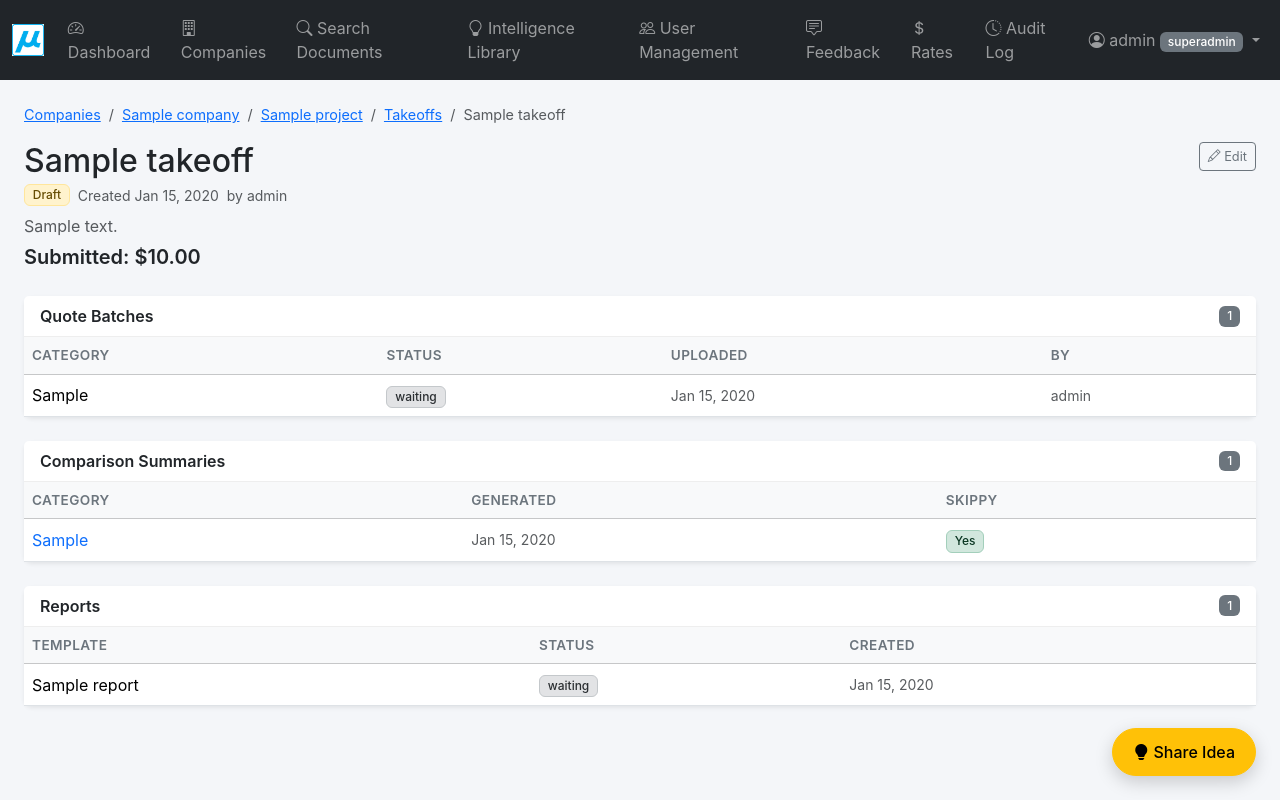
After one commit to jKeonaona/powerscan, a Flask app: page /takeoffs/1 in a window 1280 px wide. The commit adds this page. Run offline with Flask 3, Linux system fonts and the light colour scheme; a user stored in the database is signed in; tables that the repository leaves empty hold one stand-in row (values such as "Sample post").

Commit message:
Add Takeoff foundation: model, auto-migration, hub card, list/detail/form pages, and takeoff_id FKs on quote batches, comparisons, and reports
Co-Authored-By: Claude Sonnet 4.6 <noreply@anthropic.com>

```diff
--- a/app.py
+++ b/app.py
@@ -19,11 +19,11 @@ from models import (
     db, User, Company, Project, Drawing, DrawingPage, SearchHistory, Report, Feedback,
     LaborRate, InsuranceRate, PasswordResetToken, LoginEvent,
     IntelligenceTag, IntelligenceItem, QuoteBatch,
-    ComparisonSummary, QuoteComparisonExport,
+    ComparisonSummary, QuoteComparisonExport, Takeoff,
     ROLE_SUPERADMIN, ROLE_ADMIN, ROLE_USER, ROLES,
     DOC_TYPES, DEFAULT_DOC_TYPE,
     FEEDBACK_TYPES, FEEDBACK_STATUSES, DEFAULT_FEEDBACK_STATUS,
-    PROJECT_STATUSES,
+    PROJECT_STATUSES, TAKEOFF_STATUSES,
 )
 from email_notify import (
     send_feedback_email_async, send_reply_email_async, send_password_reset_email_async,
@@ -127,9 +127,12 @@ def _run_migrations(database):
         ("intelligence_item", "shortlisted_bid_id", "INTEGER"),
         ("intelligence_item", "shortlisted_scope_option", "VARCHAR(100)"),
         ("comparison_summary", "skippy_recommendation", "TEXT"),
+        ("comparison_summary", "takeoff_id", "INTEGER"),
         ("project", "status", "VARCHAR(32) NOT NULL DEFAULT 'Active'"),
         ("project", "archived_at", "DATETIME"),
         ("project", "bid_date", "DATE"),
+        ("quote_batch", "takeoff_id", "INTEGER"),
+        ("report", "takeoff_id", "INTEGER"),
     ]
     for table, column, col_def in migrations:
         try:
@@ -491,6 +494,46 @@ def _do_archive_sweep(app=None):
     return _run()
 
 
+def migrate_projects_to_takeoffs():
+    """Idempotent: create one Final takeoff per project that has no takeoffs yet."""
+    projects = Project.query.all()
+    created = 0
+    for project in projects:
+        if not project.takeoffs:
+            t = Takeoff(
+                project_id=project.id,
+                name="Initial Takeoff",
+                status="Final",
+            )
+            db.session.add(t)
+            created += 1
+    if created:
+        db.session.commit()
+        print(f"[migrate_projects_to_takeoffs] Created {created} takeoff(s).")
+
+
+def _get_active_takeoff(project_id):
+    """Return the active takeoff for a project (Final if exists, else latest Draft, else create one)."""
+    final = (
+        Takeoff.query.filter_by(project_id=project_id, status="Final")
+        .order_by(Takeoff.created_at.desc())
+        .first()
+    )
+    if final:
+        return final
+    draft = (
+        Takeoff.query.filter_by(project_id=project_id, status="Draft")
+        .order_by(Takeoff.created_at.desc())
+        .first()
+    )
+    if draft:
+        return draft
+    t = Takeoff(project_id=project_id, name="New Takeoff", status="Draft")
+    db.session.add(t)
+    db.session.commit()
+    return t
+
+
 def create_app():
     app = Flask(__name__)
     app.config.from_object(Config)
@@ -530,6 +573,8 @@ def create_app():
 
         # Seed CCC admin accounts (idempotent — skipped if email already exists)
         _seed_ccc_admins()
+        # Create Initial Takeoff for any projects that have none
+        migrate_projects_to_takeoffs()
 
     # Start background conversion worker thread
     start_worker(app)
@@ -950,9 +995,15 @@ def create_app():
             project_id=project_id, status="reviewing"
         ).count()
         report_count = Report.query.filter_by(project_id=project_id).count()
+        takeoff_count = Takeoff.query.filter_by(project_id=project_id).count()
         previous_bids_count = 0
         bid_date = None
         days_to_bid = None
+
+        if project.bid_date:
+            from datetime import date as _date
+            bid_date = project.bid_date
+            days_to_bid = (bid_date - _date.today()).days
 
         return render_template(
             "project_hub.html",
@@ -962,6 +1013,7 @@ def create_app():
             saved_categories=saved_categories,
             reviewing_batches=reviewing_batches,
             report_count=report_count,
+            takeoff_count=takeoff_count,
             previous_bids_count=previous_bids_count,
             bid_date=bid_date,
             days_to_bid=days_to_bid,
@@ -974,6 +1026,107 @@ def create_app():
         if not current_user.is_superadmin and current_user.company_id != project.company_id:
             abort(403)
         return render_template("project_previous_bids_placeholder.html", project=project)
+
+    # ── Takeoff Routes ──────────────────────────────────────────
+
+    @app.route("/projects/<int:project_id>/takeoffs")
+    @login_required
+    def takeoffs_list(project_id):
+        project = db.session.get(Project, project_id) or abort(404)
+        if not current_user.is_superadmin and current_user.company_id != project.company_id:
+            abort(403)
+        takeoffs = Takeoff.query.filter_by(project_id=project_id).order_by(Takeoff.created_at.desc()).all()
+        return render_template("takeoffs.html", project=project, takeoffs=takeoffs)
+
+    @app.route("/projects/<int:project_id>/takeoffs/new", methods=["GET", "POST"])
+    @login_required
+    @admin_required
+    def new_takeoff(project_id):
+        project = db.session.get(Project, project_id) or abort(404)
+        if not current_user.is_superadmin and current_user.company_id != project.company_id:
+            abort(403)
+        if request.method == "POST":
+            name = request.form.get("name", "").strip() or "New Takeoff"
+            status = request.form.get("status", "Draft")
+            if status not in TAKEOFF_STATUSES:
+                status = "Draft"
+            revision_note = request.form.get("revision_note", "").strip() or None
+            submitted_amount_raw = request.form.get("submitted_amount", "").strip()
+            submitted_amount = None
+            if submitted_amount_raw:
+                try:
+                    submitted_amount = float(submitted_amount_raw.replace(",", ""))
+                except ValueError:
+                    pass
+            t = Takeoff(
+                project_id=project_id,
+                name=name,
+                status=status,
+                revision_note=revision_note,
+                submitted_amount=submitted_amount,
+                created_by_user_id=current_user.id,
+            )
+            db.session.add(t)
+            db.session.commit()
+            flash(f"Takeoff '{name}' created.", "success")
+            return redirect(url_for("takeoff_detail", takeoff_id=t.id))
+        return render_template(
+            "takeoff_form.html",
+            project=project,
+            takeoff=None,
+            takeoff_statuses=TAKEOFF_STATUSES,
+        )
+
+    @app.route("/takeoffs/<int:takeoff_id>/edit", methods=["GET", "POST"])
+    @login_required
+    @admin_required
+    def edit_takeoff(takeoff_id):
+        takeoff = db.session.get(Takeoff, takeoff_id) or abort(404)
+        project = takeoff.project
+        if not current_user.is_superadmin and current_user.company_id != project.company_id:
+            abort(403)
+        if request.method == "POST":
+            takeoff.name = request.form.get("name", "").strip() or takeoff.name
+            status = request.form.get("status", "Draft")
+            if status in TAKEOFF_STATUSES:
+                takeoff.status = status
+            takeoff.revision_note = request.form.get("revision_note", "").strip() or None
+            submitted_amount_raw = request.form.get("submitted_amount", "").strip()
+            if submitted_amount_raw:
+                try:
+                    takeoff.submitted_amount = float(submitted_amount_raw.replace(",", ""))
+                except ValueError:
+                    pass
+            else:
+                takeoff.submitted_amount = None
+            db.session.commit()
+            flash("Takeoff updated.", "success")
+            return redirect(url_for("takeoff_detail", takeoff_id=takeoff.id))
+        return render_template(
+            "takeoff_form.html",
+            project=project,
+            takeoff=takeoff,
+            takeoff_statuses=TAKEOFF_STATUSES,
+        )
+
+    @app.route("/takeoffs/<int:takeoff_id>")
+    @login_required
+    def takeoff_detail(takeoff_id):
+        takeoff = db.session.get(Takeoff, takeoff_id) or abort(404)
+        project = takeoff.project
+        if not current_user.is_superadmin and current_user.company_id != project.company_id:
+            abort(403)
+        batches = QuoteBatch.query.filter_by(takeoff_id=takeoff_id).order_by(QuoteBatch.created_at.desc()).all()
+        summaries = ComparisonSummary.query.filter_by(takeoff_id=takeoff_id).order_by(ComparisonSummary.generated_at.desc()).all()
+        reports = Report.query.filter_by(takeoff_id=takeoff_id).order_by(Report.created_at.desc()).all()
+        return render_template(
+            "takeoff_detail.html",
+            project=project,
+            takeoff=takeoff,
+            batches=batches,
+            summaries=summaries,
+            reports=reports,
+        )
 
     # ── Drawing Routes ──────────────────────────────────────────
 
@@ -1456,6 +1609,7 @@ def create_app():
             entry["staged_filename"] = safe_name
             entries.append(entry)
 
+        active_takeoff = _get_active_takeoff(project_id)
         batch = QuoteBatch(
             batch_id=batch_id,
             project_id=project_id,
@@ -1463,6 +1617,7 @@ def create_app():
             status="reviewing",
             category_tag=category_tag or None,
             entries_json=json.dumps(entries),
+            takeoff_id=active_takeoff.id,
         )
         db.session.add(batch)
         db.session.commit()
@@ -1795,10 +1950,12 @@ def create_app():
                 skippy_data = _generate_skippy_recommendation(api_key, project, items, category_tag)
                 if skippy_data is not None:
                     if not summary_obj:
+                        active_takeoff = _get_active_takeoff(project_id)
                         summary_obj = ComparisonSummary(
                             project_id=project_id,
                             category_tag=category_tag,
                             summary_text="",
+                            takeoff_id=active_takeoff.id,
                         )
                         db.session.add(summary_obj)
                     summary_obj.skippy_recommendation = json.dumps(skippy_data)
@@ -1862,10 +2019,12 @@ def create_app():
             return jsonify({"ok": False, "error": "Failed to generate recommendation."}), 500
 
         if not summary_obj:
+            active_takeoff = _get_active_takeoff(project_id)
             summary_obj = ComparisonSummary(
                 project_id=project_id,
                 category_tag=category_tag,
                 summary_text="",
+                takeoff_id=active_takeoff.id,
             )
             db.session.add(summary_obj)
 
--- /dev/null
+++ b/templates/takeoff_detail.html
@@ -0,0 +1,163 @@
+{% extends "base.html" %}
+{% block title %}{{ takeoff.name }} — {{ project.name }} - PowerScan{% endblock %}
+
+{% block content %}
+<div class="container-fluid">
+    <nav aria-label="breadcrumb">
+        <ol class="breadcrumb">
+            {% if current_user.role == 'superadmin' %}
+            <li class="breadcrumb-item"><a href="{{ url_for('companies') }}">Companies</a></li>
+            {% endif %}
+            <li class="breadcrumb-item"><a href="{{ url_for('projects', company_id=project.company_id) }}">{{ project.company.name }}</a></li>
+            <li class="breadcrumb-item"><a href="{{ url_for('project_hub', project_id=project.id) }}">{{ project.name }}</a></li>
+            <li class="breadcrumb-item"><a href="{{ url_for('takeoffs_list', project_id=project.id) }}">Takeoffs</a></li>
+            <li class="breadcrumb-item active">{{ takeoff.name }}</li>
+        </ol>
+    </nav>
+
+    <div class="d-flex justify-content-between align-items-start mb-4">
+        <div>
+            <h2 class="mb-1">{{ takeoff.name }}</h2>
+            <div class="d-flex align-items-center gap-2 mb-2">
+                {% if takeoff.status == 'Final' %}
+                <span class="badge bg-success-subtle text-success-emphasis border border-success-subtle">Final</span>
+                {% else %}
+                <span class="badge bg-warning-subtle text-warning-emphasis border border-warning-subtle">Draft</span>
+                {% endif %}
+                <span class="text-muted small">Created {{ takeoff.created_at.strftime('%b %d, %Y') }}</span>
+                {% if takeoff.created_by %}
+                <span class="text-muted small">by {{ takeoff.created_by.username }}</span>
+                {% endif %}
+            </div>
+            {% if takeoff.revision_note %}
+            <p class="text-muted mb-1">{{ takeoff.revision_note }}</p>
+            {% endif %}
+            {% if takeoff.submitted_amount %}
+            <div class="fw-semibold fs-5">Submitted: ${{ "{:,.2f}".format(takeoff.submitted_amount) }}</div>
+            {% endif %}
+        </div>
+        {% if current_user.is_admin %}
+        <a href="{{ url_for('edit_takeoff', takeoff_id=takeoff.id) }}" class="btn btn-sm btn-outline-secondary flex-shrink-0 ms-3">
+            <i class="bi bi-pencil"></i> Edit
+        </a>
+        {% endif %}
+    </div>
+
+    <div class="row g-4">
+
+        <!-- Quote Batches -->
+        <div class="col-12">
+            <div class="card shadow-sm">
+                <div class="card-header d-flex justify-content-between align-items-center">
+                    <span class="fw-semibold">Quote Batches</span>
+                    <span class="badge bg-secondary">{{ batches | length }}</span>
+                </div>
+                {% if batches %}
+                <div class="table-responsive">
+                    <table class="table table-hover align-middle mb-0">
+                        <thead class="table-light">
+                            <tr>
+                                <th>Category</th>
+                                <th>Status</th>
+                                <th>Uploaded</th>
+                                <th>By</th>
+                            </tr>
+                        </thead>
+                        <tbody>
+                            {% for b in batches %}
+                            <tr>
+                                <td>{{ b.category_tag or '—' }}</td>
+                                <td><span class="badge bg-secondary-subtle text-secondary-emphasis border border-secondary-subtle">{{ b.status }}</span></td>
+                                <td class="text-muted small">{{ b.created_at.strftime('%b %d, %Y') }}</td>
+                                <td class="text-muted small">{{ b.user.username if b.user else '—' }}</td>
+                            </tr>
+                            {% endfor %}
+                        </tbody>
+                    </table>
+                </div>
+                {% else %}
+                <div class="card-body text-muted small">No quote batches linked to this takeoff yet.</div>
+                {% endif %}
+            </div>
+        </div>
+
+        <!-- Comparison Summaries -->
+        <div class="col-12">
+            <div class="card shadow-sm">
+                <div class="card-header d-flex justify-content-between align-items-center">
+                    <span class="fw-semibold">Comparison Summaries</span>
+                    <span class="badge bg-secondary">{{ summaries | length }}</span>
+                </div>
+                {% if summaries %}
+                <div class="table-responsive">
+                    <table class="table table-hover align-middle mb-0">
+                        <thead class="table-light">
+                            <tr>
+                                <th>Category</th>
+                                <th>Generated</th>
+                                <th>Skippy</th>
+                            </tr>
+                        </thead>
+                        <tbody>
+                            {% for s in summaries %}
+                            <tr>
+                                <td>
+                                    <a href="{{ url_for('quote_compare', project_id=project.id, category_tag=s.category_tag) }}"
+                                       class="text-decoration-none">{{ s.category_tag }}</a>
+                                </td>
+                                <td class="text-muted small">{{ s.generated_at.strftime('%b %d, %Y') }}</td>
+                                <td>
+                                    {% if s.skippy_recommendation %}
+                                    <span class="badge bg-success-subtle text-success-emphasis border border-success-subtle">Yes</span>
+                                    {% else %}
+                                    <span class="text-muted small">—</span>
+                                    {% endif %}
+                                </td>
+                            </tr>
+                            {% endfor %}
+                        </tbody>
+                    </table>
+                </div>
+                {% else %}
+                <div class="card-body text-muted small">No comparison summaries linked to this takeoff yet.</div>
+                {% endif %}
+            </div>
+        </div>
+
+        <!-- Reports -->
+        <div class="col-12">
+            <div class="card shadow-sm">
+                <div class="card-header d-flex justify-content-between align-items-center">
+                    <span class="fw-semibold">Reports</span>
+                    <span class="badge bg-secondary">{{ reports | length }}</span>
+                </div>
+                {% if reports %}
+                <div class="table-responsive">
+                    <table class="table table-hover align-middle mb-0">
+                        <thead class="table-light">
+                            <tr>
+                                <th>Template</th>
+                                <th>Status</th>
+                                <th>Created</th>
+                            </tr>
+                        </thead>
+                        <tbody>
+                            {% for r in reports %}
+                            <tr>
+                                <td>{{ r.template_name }}</td>
+                                <td><span class="badge bg-secondary-subtle text-secondary-emphasis border border-secondary-subtle">{{ r.status }}</span></td>
+                                <td class="text-muted small">{{ r.created_at.strftime('%b %d, %Y') }}</td>
+                            </tr>
+                            {% endfor %}
+                        </tbody>
+                    </table>
+                </div>
+                {% else %}
+                <div class="card-body text-muted small">No reports linked to this takeoff yet.</div>
+                {% endif %}
+            </div>
+        </div>
+
+    </div>
+</div>
+{% endblock %}
```
Also changed, not shown: models.py (+24 -0 lines), templates/project_hub.html (+19 -0 lines), templates/takeoff_form.html (added, +87 -0 lines), templates/takeoffs.html (added, +89 -0 lines).
